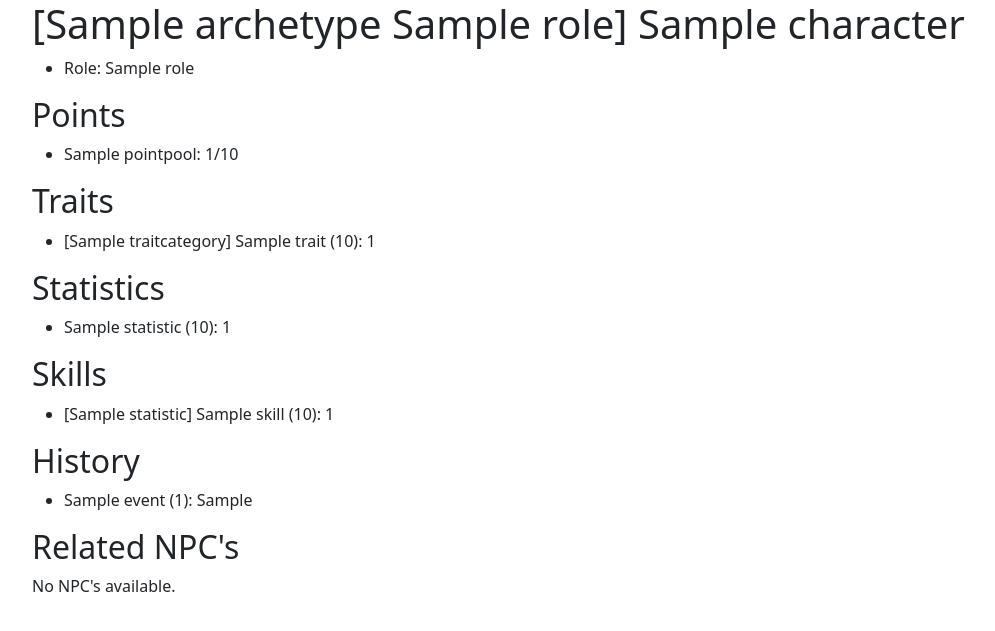
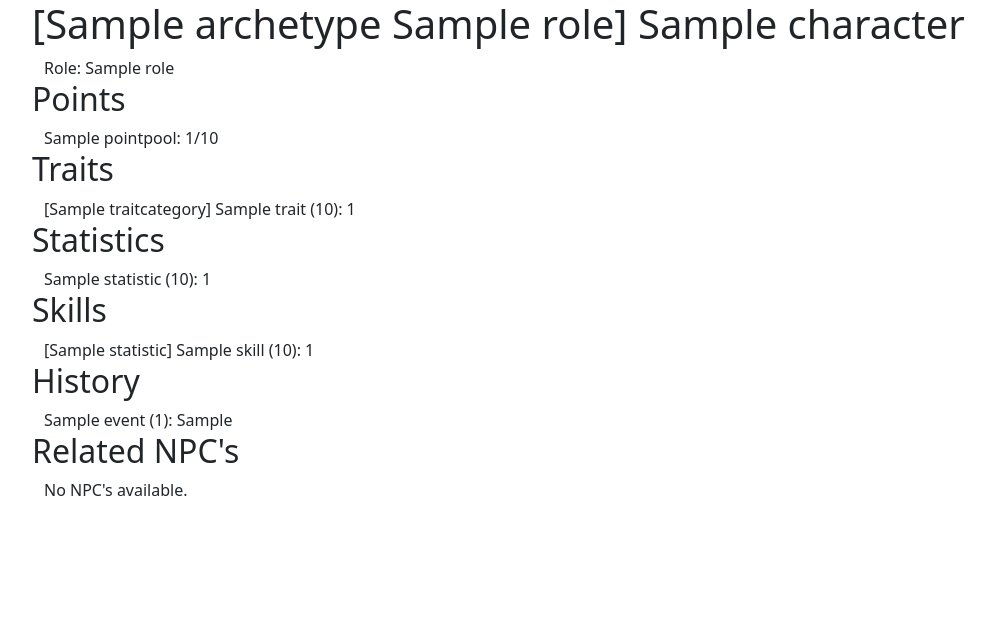
Before and after one commit to ericearl/MakeRPG, a Django app: page /char/1/ in a window 1280 px wide. Shown: the top 631 px of the page, without its empty margins (50-1045 px from the left). Run offline with Django 3.2, Linux system fonts and the light colour scheme; tables that the repository leaves empty hold one stand-in row (values such as "Sample post"); parts of the project's set-up code (start-up, migrations or seed data) failed here and were passed over.

Commit message:
Update character.html
Cleanup the character sheet appearance.

```diff
--- a/CharacterCreator/templates/CharacterCreator/character.html
+++ b/CharacterCreator/templates/CharacterCreator/character.html
@@ -10,87 +10,113 @@
 
     <h1>{{ character }}</h1>
 
-    <ul>
+    <div class="container">
+        <div class="row">
             {% if character.role.name %}
-            <li>Role: {{ character.role.name }}</li>
+                Role: {{ character.role.name }}
             {% endif %}
-    </ul>
+        </div>
+    </div>
 
     <h2>Points</h2>
+    <div class="container">
+        <div class="row">
             {% if points %}
-        <ul>
                 {% for p in points %}
                     {% if p.total > 0 %}
-                <li>{{ p }}</li>
+                        <div class="row">
+                            {{ p }}
+                        </div>
                     {% endif %}
                 {% endfor %}
-        </ul>
             {% else %}
-        <p>No character points are available.</p>
+                No character points are available.
             {% endif %}
+        </div>
+    </div>
 
     <h2>Traits</h2>
+    <div class="container">
+        <div class="row">
             {% if traits %}
-        <ul>
                 {% for t in traits %}
                     {% if t.current > 0 %}
-                <li>{{ t }}</li>
+                        <div class="row">
+                            {{ t }}
+                        </div>
                     {% endif %}
                 {% endfor %}
-        </ul>
             {% else %}
-        <p>No character traits are available.</p>
+                No character traits are available.
             {% endif %}
+        </div>
+    </div>
 
     <h2>Statistics</h2>
+    <div class="container">
+        <div class="row">
             {% if stats %}
-        <ul>
                 {% for s in stats %}
                     {% if s.current > 0 %}
-                <li>{{ s }}</li>
+                        <div class="row">
+                            {{ s }}
+                        </div>
                     {% endif %}
                 {% endfor %}
-        </ul>
             {% else %}
-        <p>No character statistics are available.</p>
+                No character statistics are available.
             {% endif %}
+        </div>
+    </div>
 
     <h2>Skills</h2>
+    <div class="container">
+        <div class="row">
             {% if skills %}
-        <ul>
                 {% for s in skills %}
                     {% if s.current > 0 %}
-                <li>{{ s }}</li>
+                        <div class="row">
+                            {{ s }}
+                        </div>
                     {% endif %}
                 {% endfor %}
-        </ul>
             {% else %}
-        <p>No character skills are available.</p>
+                No character skills are available.
             {% endif %}
+        </div>
+    </div>
 
     <h2>History</h2>
+    <div class="container">
+        <div class="row">
             {% if history %}
-        <ul>
                 {% for h in history %}
-            <li>{{ h }}</li>
+                    <div class="row">
+                        {{ h }}
+                    </div>
                 {% endfor %}
-        </ul>
             {% else %}
-        <p>No character history available.</p>
+                No character history available.
             {% endif %}
+        </div>
+    </div>
 
     <h2>Related NPC's</h2>
+    <div class="container">
+        <div class="row">
             {% if npcs %}
-        <ul>
                 {% for n in npcs %}
                     {% ifchanged n.npc %}
+                        <div class="row">
                             <h3><a href="{% url 'npc' n.npc.id %}">{{ n.npc }}</a></h3>
+                        </div>
                     {% endifchanged %}
-            <li>{{ n }}</li>
+                    {{ n }}
                 {% endfor %}
-    </ul>
             {% else %}
-        <p>No NPC's available.</p>
+                No NPC's available.
             {% endif %}
+        </div>
+    </div>
 
 {% endblock %}
--- a/CharacterCreator/templates/CharacterCreator/search.html
+++ b/CharacterCreator/templates/CharacterCreator/search.html
@@ -110,6 +110,6 @@
             <td><a href="{% url 'character' c.id %}">{{ c.name }}</a></td>
         </tr>
         {% endfor %}
-        </table>
+    </table>
 
 {% endblock %}
```
Lines whose indentation alone changed are shown as unchanged.
